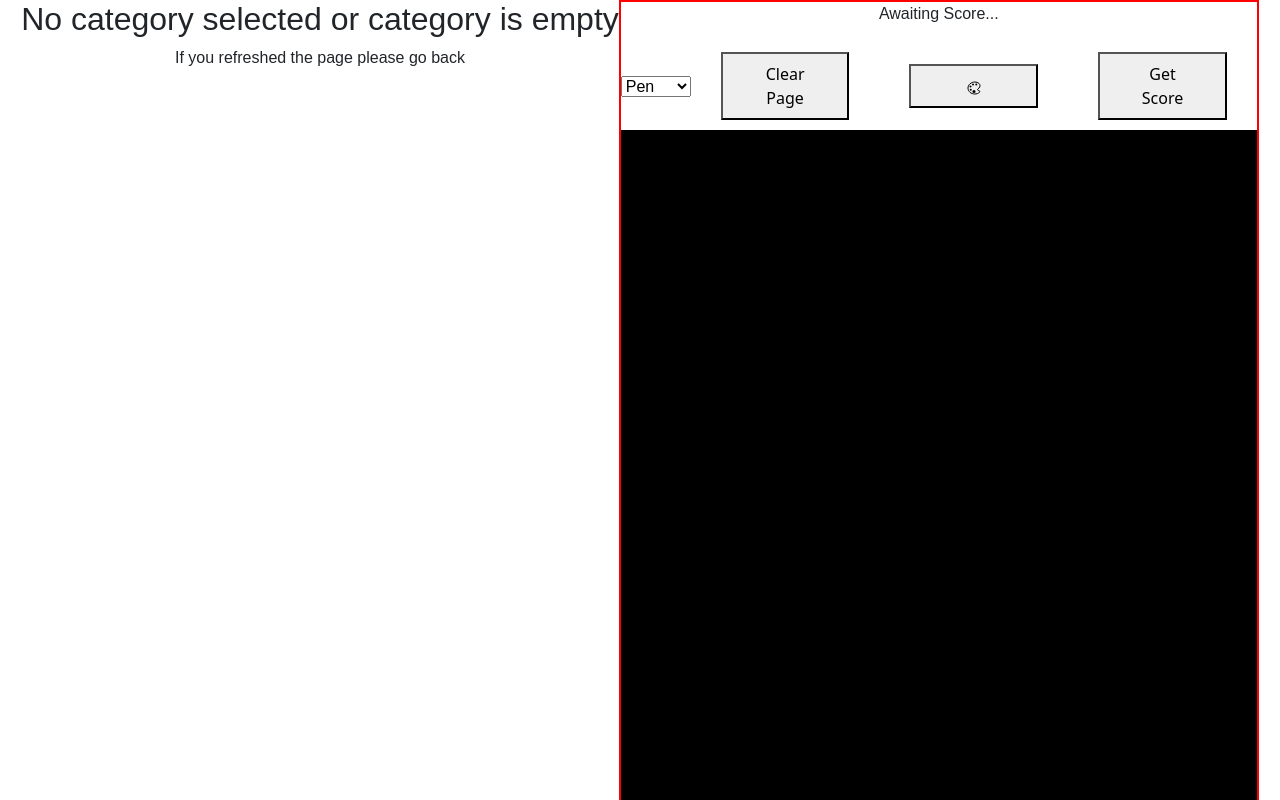
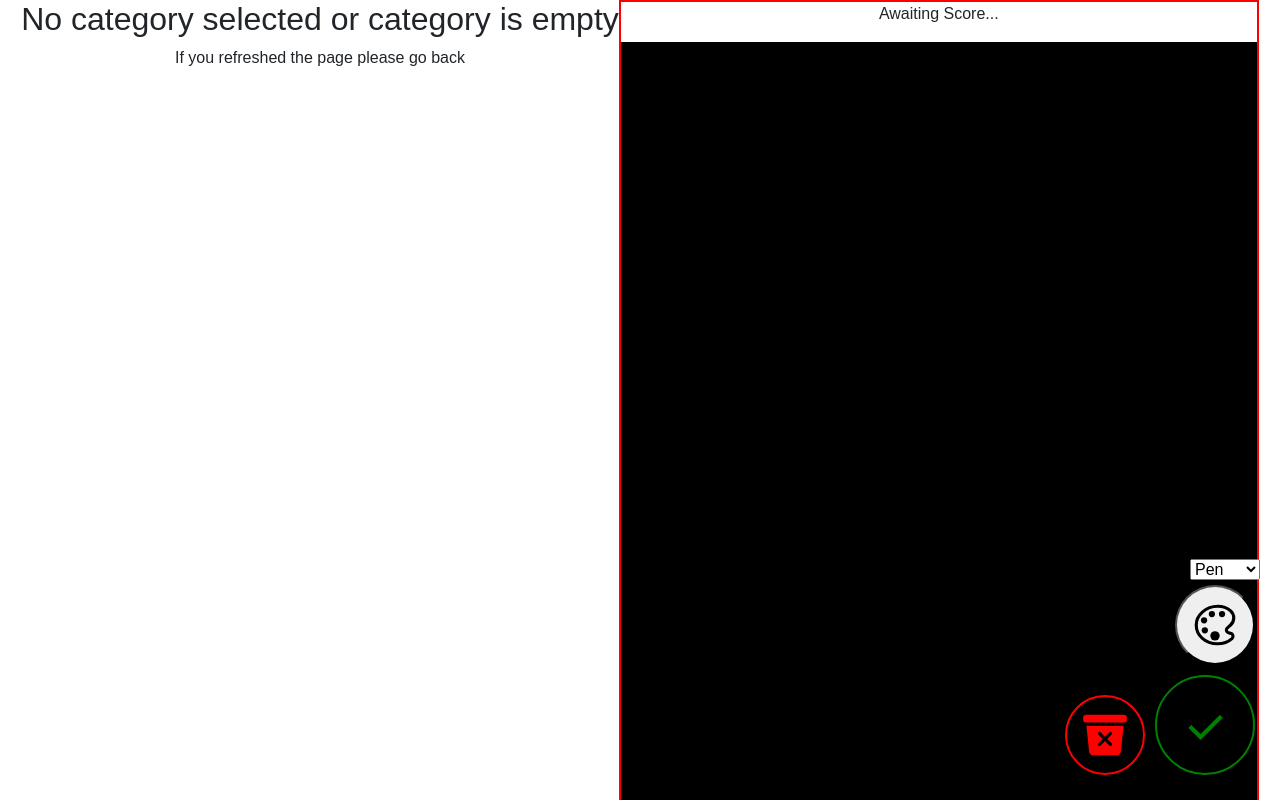
Before and after one commit to paulg44/drawing_game, a React (Create React App) app in the folder client/: page /game in a window 1280 px wide. Built offline with nearby package versions, Linux system fonts and the light colour scheme; a web font is replaced by a local one.

Commit message:
style canvas tool btns: move them to bottom of the canvas, style clear and submit btns

```diff
--- a/client/src/App.css
+++ b/client/src/App.css
@@ -27,9 +27,6 @@ li {
 }
 
 button {
-  padding: 8px 30px;
-  margin: 10px 30px;
-  width: 200px;
   font-family: "Happy Monkey", system-ui, -apple-system, BlinkMacSystemFont,
     "Segoe UI", Roboto, Oxygen, Ubuntu, Cantarell, "Open Sans", "Helvetica Neue",
     sans-serif;
--- a/client/src/Components/Canvas/CanvasToolbar.js
+++ b/client/src/Components/Canvas/CanvasToolbar.js
@@ -1,6 +1,8 @@
+import "../../assets/css/CanvasToolbar.css";
 import { HexColorPicker } from "react-colorful";
 import { Popup } from "reactjs-popup";
-import { IoColorPaletteOutline } from "react-icons/io5";
+import { IoColorPaletteOutline, IoTrashBin } from "react-icons/io5";
+// import { TiTickOutline } from "react-icons/ti";
 
 const CanvasToolbar = ({
   tool,
@@ -21,25 +23,33 @@ const CanvasToolbar = ({
         <option value="pen">Pen</option>
         <option value="eraser">Eraser</option>
       </select>
-      <button type="button" onClick={onClear}>
-        Clear Page
-      </button>
+
       <Popup
-        className="popup=content"
+        className="popupContent"
         trigger={
-          <button>
+          <button className="popUpBtn">
             <IoColorPaletteOutline />
           </button>
         }
       >
-        <div className="colorPickerContainer">
+        <div
+          className="colorPickerContainer"
+          style={{ position: "absolute", bottom: "0", right: "0" }}
+        >
           {" "}
           <HexColorPicker color={color} onChange={setColor} />
         </div>
       </Popup>
 
       {/* <button onClick={handleSaveImage}>Save Image</button> */}
-      <button onClick={onGetScore}>Get Score</button>
+      <div className="submitClearBtns">
+        <button type="button" onClick={onClear} className="clearAllBtn">
+          <IoTrashBin />
+        </button>
+        <button onClick={onGetScore} className="submitUserDrawingBtn">
+          &#10003;
+        </button>
+      </div>
     </div>
   );
 };
--- a/client/src/assets/css/Canvas.css
+++ b/client/src/assets/css/Canvas.css
@@ -17,6 +17,6 @@
     box-shadow: 0 0 500px rgba(241, 241, 241, 0);
   }
 }
-.popup-content {
+.popupContent {
   animation: anvil 0.3s cubic-bezier(0.38, 0.1, 0.36, 0.9) forwards;
 }
--- /dev/null
+++ b/client/src/assets/css/CanvasToolbar.css
@@ -0,0 +1,57 @@
+.canvasTools {
+  position: absolute;
+  display: flex;
+  flex-direction: column;
+  align-items: flex-end;
+  bottom: 20px;
+  right: 20px;
+
+  button {
+    border-radius: 50%;
+    margin: 5px;
+    font-size: 50px;
+    width: 80px;
+    height: 80px;
+    display: flex;
+    align-items: center;
+    justify-content: center;
+  }
+
+  .submitClearBtns {
+    display: flex;
+    align-items: flex-end;
+
+    .clearAllBtn {
+      background-color: transparent;
+      color: red;
+      border: 2px solid red;
+    }
+
+    .submitUserDrawingBtn {
+      color: green;
+      background-color: transparent;
+      width: 100px;
+      height: 100px;
+      border: 2px solid green;
+      text-align: center;
+    }
+  }
+}
+
+@media only screen and (max-width: 600px) {
+  .canvasTools {
+    button {
+      font-size: 26px;
+      height: 50px;
+      width: 50px;
+    }
+
+    .submitClearBtns {
+      .submitUserDrawingBtn {
+        font-size: 40px;
+        width: 70px;
+        height: 70px;
+      }
+    }
+  }
+}
--- a/client/src/assets/css/Homepage.css
+++ b/client/src/assets/css/Homepage.css
@@ -18,6 +18,9 @@
   /* font-family: "Sniglet", system-ui, -apple-system, BlinkMacSystemFont,
     "Segoe UI", Roboto, Oxygen, Ubuntu, Cantarell, "Open Sans", "Helvetica Neue",
     sans-serif; */
+  padding: 8px 30px;
+  margin: 10px 30px;
+  width: 200px;
   font-weight: bolder;
   font-style: normal;
   font-size: 26px;
```
